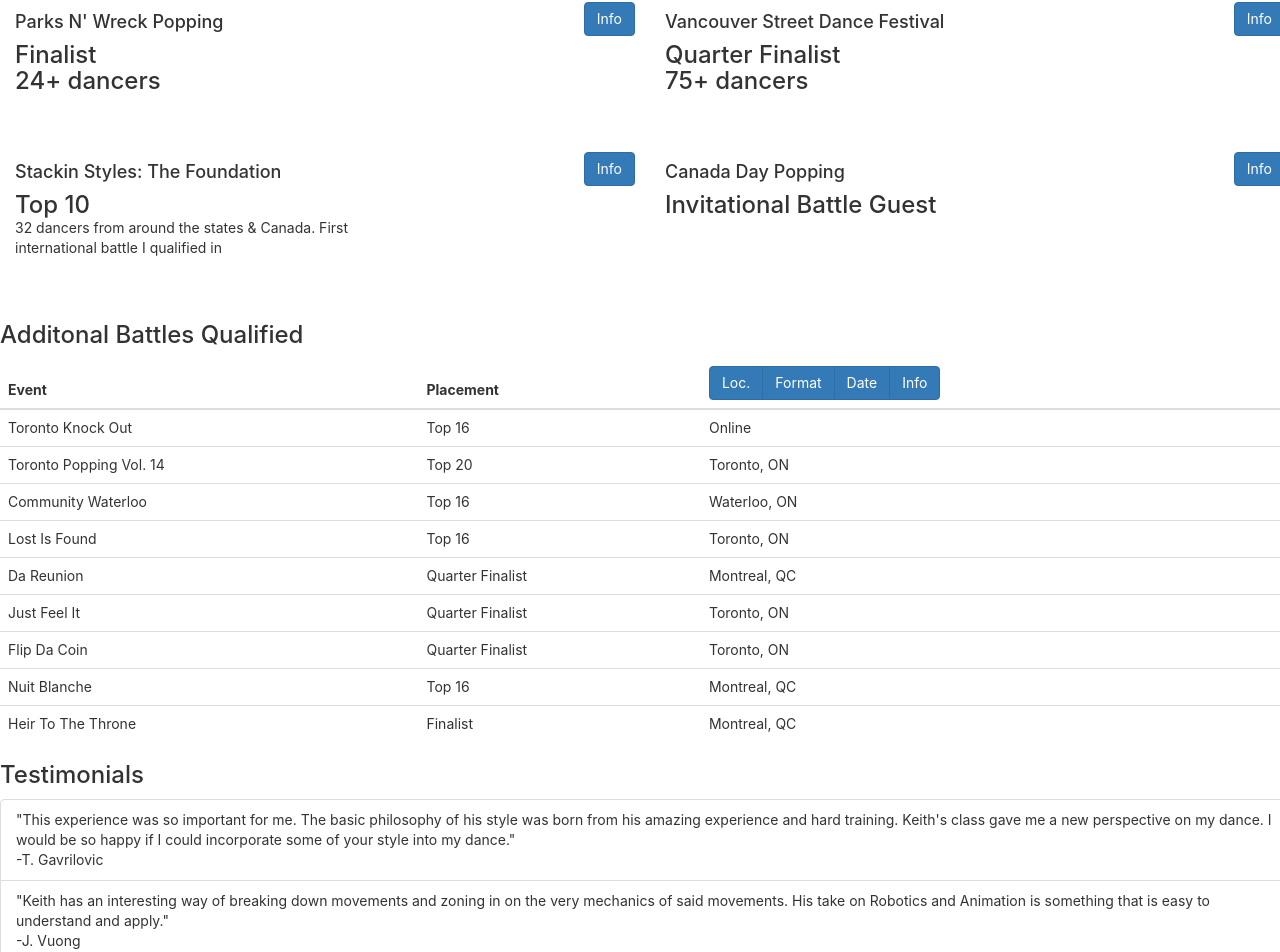
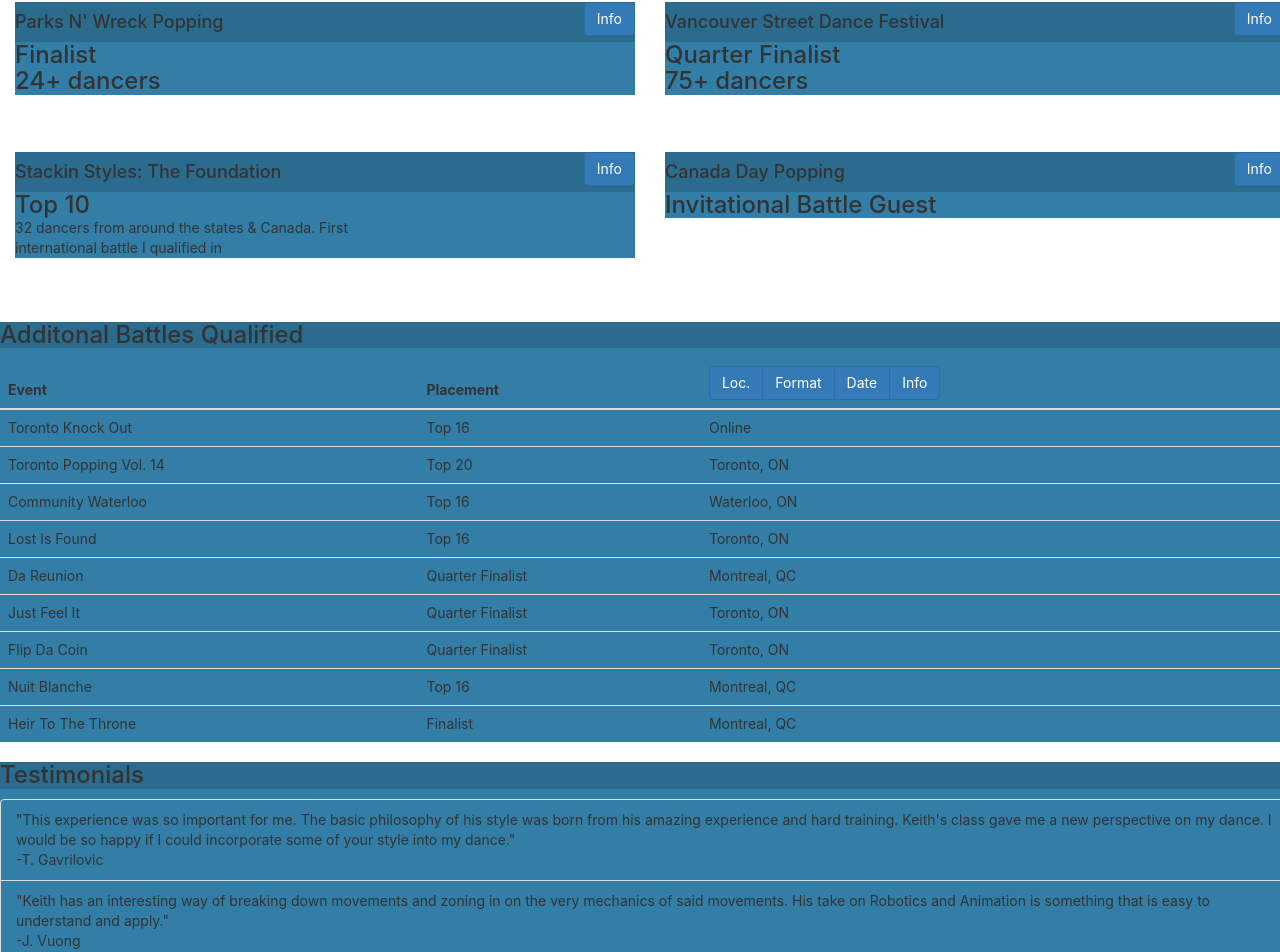
Before and after one commit to keithdang/portfolio, a React (Create React App) app: page /dance in a window 1280 px wide. Shown: the part 386-1338 px from the top of the page. Built offline with nearby package versions, Linux system fonts and the light colour scheme.

Commit message:
Boostrap styling for lists

```diff
--- a/src/App.css
+++ b/src/App.css
@@ -176,7 +176,7 @@
 }
 
 .curricularCard {
-  min-height: 350px;
+  min-height: 145px;
 }
 
 .curricularInfo {
@@ -190,3 +190,11 @@
 .imageHeader {
   width: 300px;
 }
+
+.blue-grey {
+  background-color: #337ea7;
+}
+
+.blue-grey .card-header {
+  background-color: #2a6b8e;
+}
--- a/src/App.tsx
+++ b/src/App.tsx
@@ -14,40 +14,21 @@ import Skills from './pages/Skills'
 
 const App:React.FC=()=> {
   return (
-    <div>
+    <div className="bg-secondary">
       <Router>
-        {/* <nav className="navbar navbar-default">
-          <div className="container-fluid">
-            <div className="navbar-header">
-            <Link className="navbar-brand" to="/">Keith</Link>
-            </div>
-            <ul className="nav navbar-nav">
-              <li><Link to="/dance">Dance</Link></li>
-              <li><Link to="/work">Work</Link></li>
-              <li><Link to="/education">Education</Link></li>
-              <li><Link to="/skills">Skills</Link></li>
-              <li><Link to="/projects">Projects</Link></li>
-            </ul>
-          </div>
-        </nav> */}
-
-              {/* <li className="dropdown">
-                <a className="dropdown-toggle" data-toggle="dropdown" href="#">Projects
-                </a>
-                <ul className="dropdown-menu">
-                  <li><Link to="/personalprojects">Personal</Link></li>
-                  <li><Link to="/schoolprojects">School</Link></li>
-                </ul>
-              </li> */}
         <nav className="navbar navbar-expand-lg navbar-light bg-light">
-          {/* <a className="navbar-brand" href="#">Navbar</a> */}
           <Link className="navbar-brand" to="/">Keith</Link>
           <button className="navbar-toggler" type="button" data-toggle="collapse" data-target="#navbarNav" aria-controls="navbarNav" aria-expanded="false" aria-label="Toggle navigation">
             <span className="navbar-toggler-icon"></span>
           </button>
           <div className="collapse navbar-collapse" id="navbarNav">
             <ul className="navbar-nav">
-            <li><Link className="nav-link" to="/dance">Dance</Link></li>
+              <li className="nav-item dropdown">
+              <a className="nav-link dropdown-toggle" href="#" id="navbardrop" data-toggle="dropdown">Dance</a>
+              <ul className="dropdown-menu">
+                  <li><Link className="dropdown-item" to="/dance">Accomplishments</Link></li>
+                  <li><Link className="dropdown-item" to="/dance">Reel</Link></li>
+                </ul></li>
               <li><Link className="nav-link" to="/work">Work</Link></li>
               <li><Link className="nav-link" to="/education">Education</Link></li>
               <li><Link className="nav-link" to="/skills">Skills</Link></li>
--- a/src/Pages/Dance.tsx
+++ b/src/Pages/Dance.tsx
@@ -24,13 +24,13 @@ const Dance:React.FC=()=> {
                     <OtherDanceBattles/>
                 </div>
                 <div className="col-xl-5">
-                    <div className="card">
-                        <div className="card-header">
+                    <div className="card blue-grey">
+                        <div className="card-header text-white">
                             <h3>Testimonials</h3>
                         </div>
                         <div className="list-group list-group-flush">
                         {testimonials.map(info=>
-                                <li className="list-group-item">
+                                <li className="list-group-item blue-grey text-white">
                                     <Testimonial obj={info}/>
                                 </li>
                         )}
--- a/src/Pages/Education.tsx
+++ b/src/Pages/Education.tsx
@@ -13,7 +13,7 @@ const University:React.FC=()=> {
             <div className="row">
                 <div className="col-xl-6">
                     <div>
-                        <div className="card bg-light mb-3 mt-3">
+                        <div className="card blue-grey text-white mb-3 mt-3">
                             <div className="card-header">
                                 <h3>Bachelor's of Electrical Engineering</h3>
                             </div>
--- a/src/components/ProjectCard.tsx
+++ b/src/components/ProjectCard.tsx
@@ -63,7 +63,7 @@ const ProjectCard:React.FC<{ obj: ProjectCardProps }> = (props) => {
     }
 
     return (
-      <div className="card bg-light mb-3">
+      <div className="card blue-grey text-white mb-3">
         <div className="card-header">
             <div className="row">
                 {props.obj.title.length > 20 ?
--- a/src/components/SkillCard.tsx
+++ b/src/components/SkillCard.tsx
@@ -4,13 +4,13 @@ import '../App.css'
 
 const SkillCard:React.FC<{ obj: SkillProps }> = (props) => {
     return (
-        <div className="card bg-light mb-3">
-            <div className="card-header">
-            {props.obj.category}
+        <div className="card blue-grey mb-3">
+            <div className="card-header text-white">
+                <h4>{props.obj.category}</h4>
             </div>
             <ul className="list-group list-group-flush">
                 {props.obj.list.map(item=>{
-                    return <li className="list-group-item">{item}</li>
+                    return <li className="list-group-item blue-grey text-white">{item}</li>
                 })}
             </ul>
         </div>
--- a/src/components/WorkCard.tsx
+++ b/src/components/WorkCard.tsx
@@ -25,13 +25,14 @@ const WorkCard:React.FC<{ obj: WorkCardProps }> = (props) => {
                     <span>{props.obj.location}</span>
                 </div>
                 {props.obj.media && <div className="col-sm-6 rightAlign">
-                <img className={props.obj.company !== 'Reflex Photonics' ? "image": "reflex"} src={props.obj.media} /></div>}
+                    <img className={props.obj.company !== 'Reflex Photonics' ? "image": "reflex"} src={props.obj.media} />
+                </div>}
             </div>
         </div>
     }
 
     return (
-      <div className="card bg-light mb-3">
+      <div className="card blue-grey text-white mb-3">
         {jobHeader()}
         {description()}
       </div>
--- a/src/components/common/Header.tsx
+++ b/src/components/common/Header.tsx
@@ -4,7 +4,7 @@ import { HeaderProps } from '../../lib/interfaces';
 
 const Header:React.FC<{obj: HeaderProps}>=(props)=> {
     return (
-        <div className="card bg-light mb-3 mt-3">
+        <div className="card blue-grey text-white mb-3 mt-3">
             <div className="card-header p-3 centerAlign">
                 <div style={{display: 'block'}}>
                     {props.obj.title && <h2>{props.obj.title}</h2>}
--- a/src/components/dance/DanceCard.tsx
+++ b/src/components/dance/DanceCard.tsx
@@ -42,7 +42,7 @@ const DanceCard:React.FC<{ obj: DanceCardProps }> = (props) => {
     }
 
     return (
-      <div className="card bg-light mb-3">
+      <div className="card blue-grey text-white mb-3">
         <div className="card-header">
             <div className="row">
                 <h4 className="col-md-10">{props.obj.event}</h4>
--- a/src/components/dance/OtherDanceBattles.tsx
+++ b/src/components/dance/OtherDanceBattles.tsx
@@ -34,12 +34,12 @@ const OtherDanceBattles:React.FC = () => {
         }
     }
 
-    return <div className="card">
+    return <div className="card blue-grey text-white">
         <div className="card-header">
             <h3>Additonal Battles Qualified</h3>
         </div>
-        <table className="table">
-            <thead className="thead-light">
+        <table className="table text-white">
+            <thead>
                 <tr>
                     <th scope="col">Event</th>
                     <th scope="col">Placement</th>
--- a/src/components/education/CurricularCard.tsx
+++ b/src/components/education/CurricularCard.tsx
@@ -6,13 +6,13 @@ import { fromTo } from '../../lib/dateMod';
 
 const CurricularCard:React.FC<{ obj: CurricularProps }> = (props) => {
     const description = () => {
-        return <div className='card-body'>
+        return <div className='card-body curricularCard'>
                     <ul className="cardList">
-            {props.obj.description.map(info=>{
-                return <li>{info}</li>
-            })}
-        </ul>
-        </div>
+                     {props.obj.description.map(info=>{
+                            return <li>{info}</li>
+                        })}
+                    </ul>
+                </div>
     }
 
     const mainInfo = () => {
@@ -34,7 +34,7 @@ const CurricularCard:React.FC<{ obj: CurricularProps }> = (props) => {
     }
 
     return (
-      <div className="card bg-light mb-3">
+      <div className="card blue-grey text-white mb-3">
         {mainInfo()}
         {description()}
       </div>
--- a/src/components/education/Project.tsx
+++ b/src/components/education/Project.tsx
@@ -5,7 +5,7 @@ import { fromTo, monthYear } from '../../lib/dateMod';
 
 const Project:React.FC<{ obj: SchoolProjectProps }> = (props) => {
     return (
-        <div className="card bg-light mb-3">
+        <div className="card blue-grey text-white mb-3">
             <div className='card-header'>
                 <div className="row">
                     <div className="col-md-6">
```
